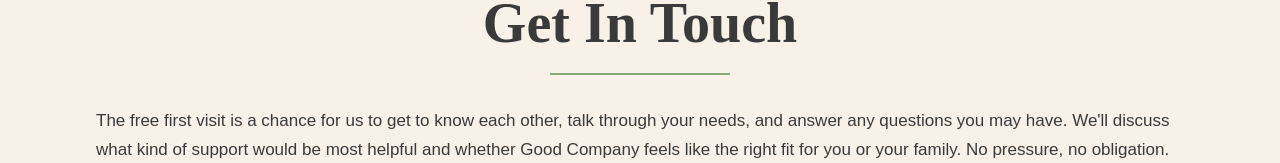
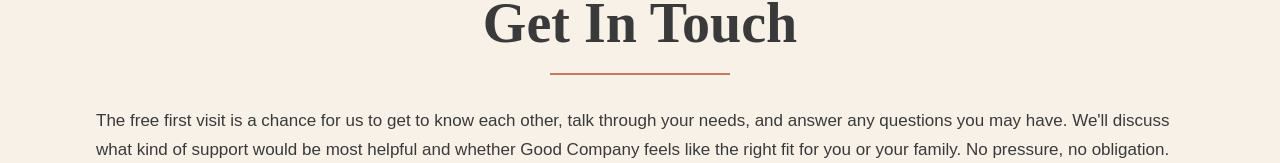
Before and after one commit to GoodCompanySCS/goodcompany-scs, a Next.js app: page /contact in a window 1280 px wide. Shown: the part 254-417 px from the top of the page. Built offline with nearby package versions, Linux system fonts and the light colour scheme.

Commit message:
Update page.tsx

```diff
--- a/app/contact/page.tsx
+++ b/app/contact/page.tsx
@@ -8,7 +8,7 @@ export default function Contact() {
 <div className="mb-16">
   <h1 className="text-center mb-4">Get In Touch</h1>
   <div className="flex justify-center mb-8">
-    <div style={{ backgroundColor: 'var(--sage)', height: '2px', width: '180px' }}></div>
+    <div style={{ backgroundColor: 'var(--terracotta)', height: '2px', width: '180px' }}></div>
   </div>
   <p className="text-lg" style={{ color: 'var(--charcoal)' }}>
     The free first visit is a chance for us to get to know each other, talk through your needs, and answer any questions you may have. We'll discuss what kind of support would be most helpful and whether Good Company feels like the right fit for you or your family. No pressure, no obligation.
```
